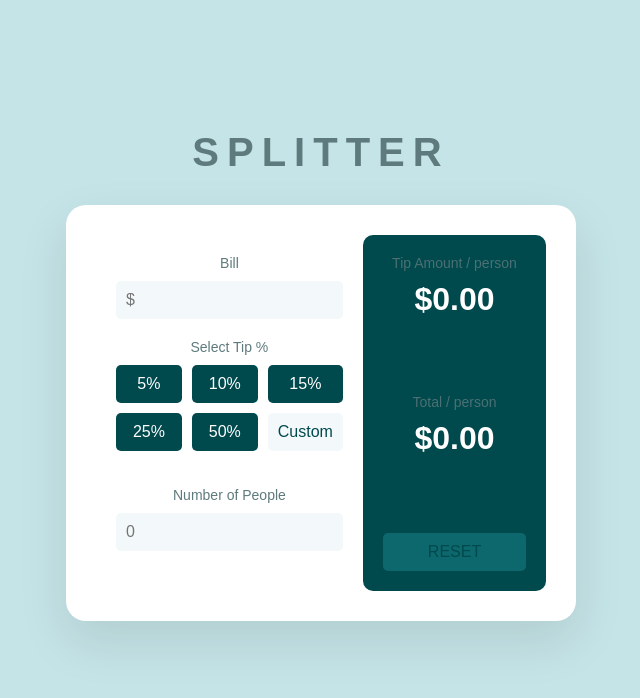
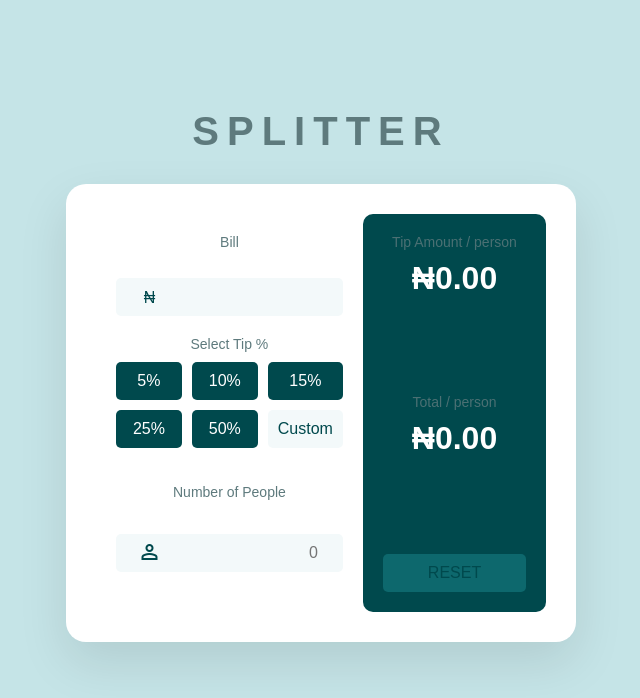
Before and after one commit to Uwakmfon-Ibanga/bill-splitter, a plain HTML site: page index.html in a window 1280 px wide. Both pictures are taken after a click on the button "5%". Shown: the whole page, without its empty margins (319-959 px from the left). Drawn offline with nearby package versions, Linux system fonts and the light colour scheme.

Commit message:
added icons, and changes the currency

```diff
--- a/index.html
+++ b/index.html
@@ -5,6 +5,7 @@
     <meta name="viewport" content="width=device-width, initial-scale=1.0">
     <title>Tip Calculator</title>
     <link rel="stylesheet" href="style.css">
+    <link rel="stylesheet" href="https://fonts.googleapis.com/css2?family=Material+Symbols+Outlined:opsz,wght,FILL,GRAD@24,400,0,0" />
 </head>
 <body>
     <div class="container">
@@ -12,7 +13,8 @@
         <div class="calculator">
             <div class="input-section">
                 <label for="bill">Bill</label>
-                <input type="number" id="bill" placeholder="$" min="0">
+                <span class="bill-span">₦</span>
+                <input type="number" id="bill" min="0">
 
                 <p>Select Tip %</p>
                 <div class="tip-buttons">
@@ -26,17 +28,20 @@
                 </div>
                 <br><br>
                 <label for="people">Number of People</label>
+                <span class="material-symbols-outlined people-span">
+                    person
+                    </span>
                 <input type="number" id="people" placeholder="0" min="1">
             </div>
 
             <div class="output-section">
                 <div class="output">
                     <p>Tip Amount <span>/ person</span></p>
-                    <h2 id="tip-amount">$0.00</h2>
+                    <h2 id="tip-amount">₦0.00</h2>
                 </div>
                 <div class="output">
                     <p>Total <span>/ person</span></p>
-                    <h2 id="total-amount">$0.00</h2>
+                    <h2 id="total-amount">₦0.00</h2>
                 </div>
                 <button id="reset-btn" disabled>RESET</button>
             </div>
--- a/script.js
+++ b/script.js
@@ -61,11 +61,11 @@ function calculateAmounts() {
         tipAmount = (bill * (tipPercentage / 100)) / people;
         const totalAmount = (bill + tipAmount) / people;
 
-        tipAmountDisplay.textContent = `$ ${tipAmount.toFixed(2)}`;
-        totalAmountDisplay.textContent = `$${totalAmount.toFixed(2)}`;
+        tipAmountDisplay.textContent = `₦ ${tipAmount.toFixed(2)}`;
+        totalAmountDisplay.textContent = `₦${totalAmount.toFixed(2)}`;
         resetBtn.disabled = false;
     } else {
-        tipAmountDisplay.textContent = "$0.00";
-        totalAmountDisplay.textContent = "$0.00";
+        tipAmountDisplay.textContent = "₦0.00";
+        totalAmountDisplay.textContent = "₦0.00";
     }
 }
--- a/style.css
+++ b/style.css
@@ -44,6 +44,18 @@ h1 {
     flex-direction: column;
 }
 
+.bill-span {
+    position: relative;
+    top: 1.85rem;
+    right: 5rem;
+}
+
+.people-span {
+    position: relative;
+    top: 1.9rem;
+    right: 5rem;
+}
+
 label, p {
     font-size: 14px;
     color: #5e7a7d;
@@ -57,6 +69,7 @@ input {
     border: none;
     background-color: #f3f9fa;
     margin-bottom: 20px;
+    text-align: right;
 }
 
 .tip-buttons {
```
